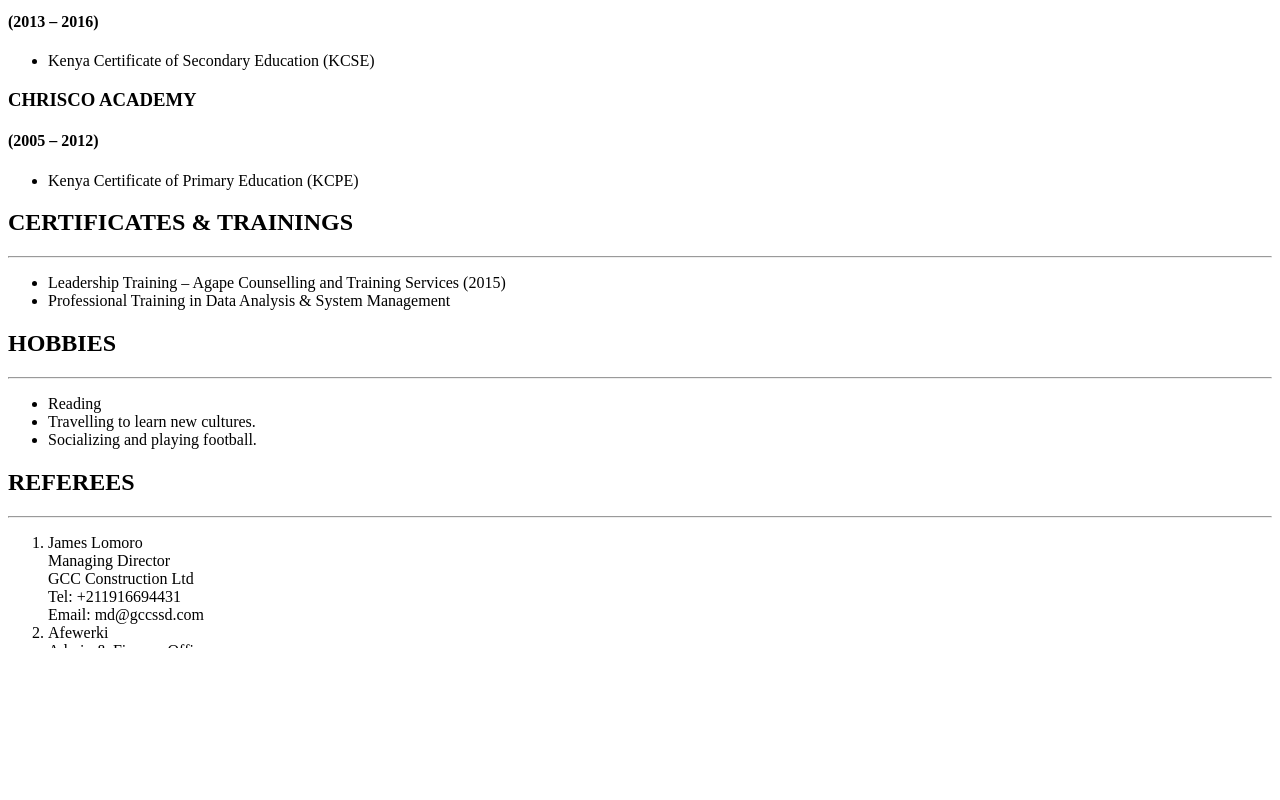
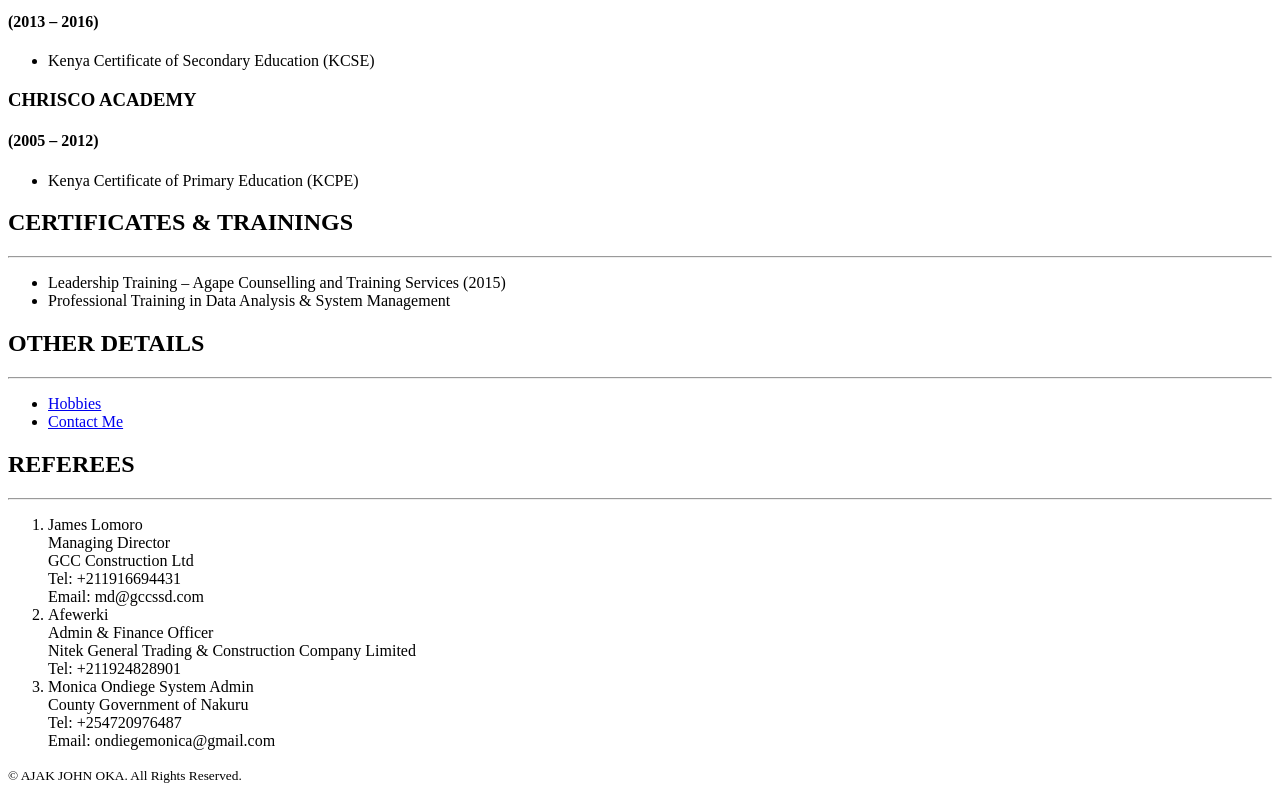
Before and after one commit to OkaJohn/resume, a plain HTML site: page index.html in a window 1280 px wide. Shown: the part 1893-2693 px from the top of the page. Drawn offline with Linux system fonts and the light colour scheme.

Commit message:
Add files via upload

```diff
--- a/index.html
+++ b/index.html
@@ -2,6 +2,7 @@
 <html lang="en">
     <head>
         <meta charset="UTF-8">
+        <meta name="viewport" content="width=device-width, initial-scale=1.0">
         <title>My Resume</title>
     </head>
     <body>
@@ -100,12 +101,15 @@
             <li>Professional Training in Data Analysis & System Management</li>
         </ul>
 
-        <h2>HOBBIES</h2>
+         <h2>OTHER DETAILS</h2>
         <hr />
         <ul>
-            <li>Reading</li>
-            <li>Travelling to learn new cultures.</li>
-            <li>Socializing and playing football.</li>
+            <li>
+               <a href="./hobbies.html">Hobbies</a>
+            </li>
+            <li>
+               <a href="./contact.html" >Contact Me</a>
+            </li>
         </ul>
 
          <h2>REFEREES</h2>
@@ -129,7 +133,11 @@
             </li>
         </ol>
 
-
+    <footer>
+            <P>
+                <small>&copy; AJAK JOHN OKA. All Rights Reserved.</small>
+            </P>
+    </footer>
 
 
 
```
